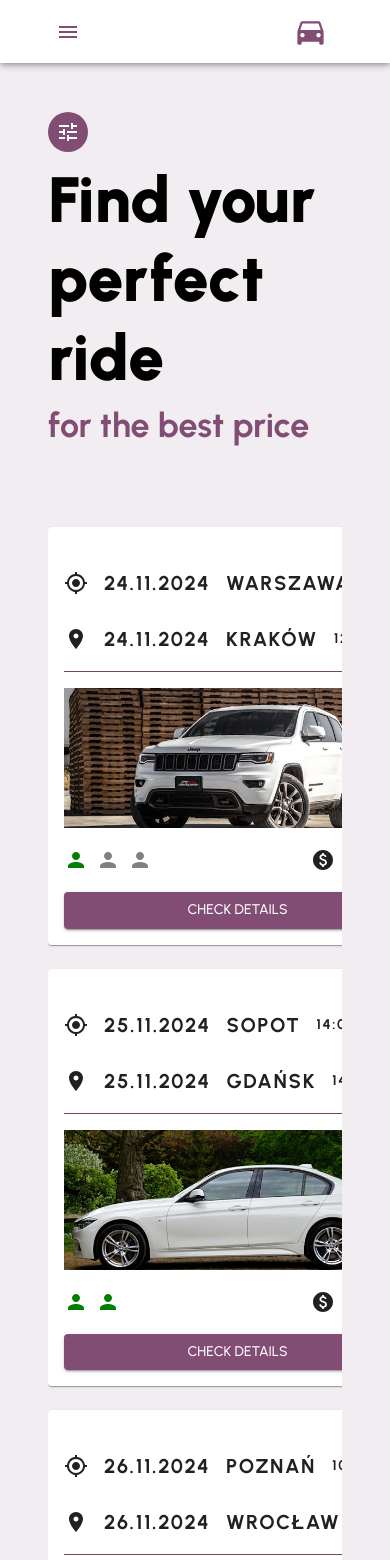
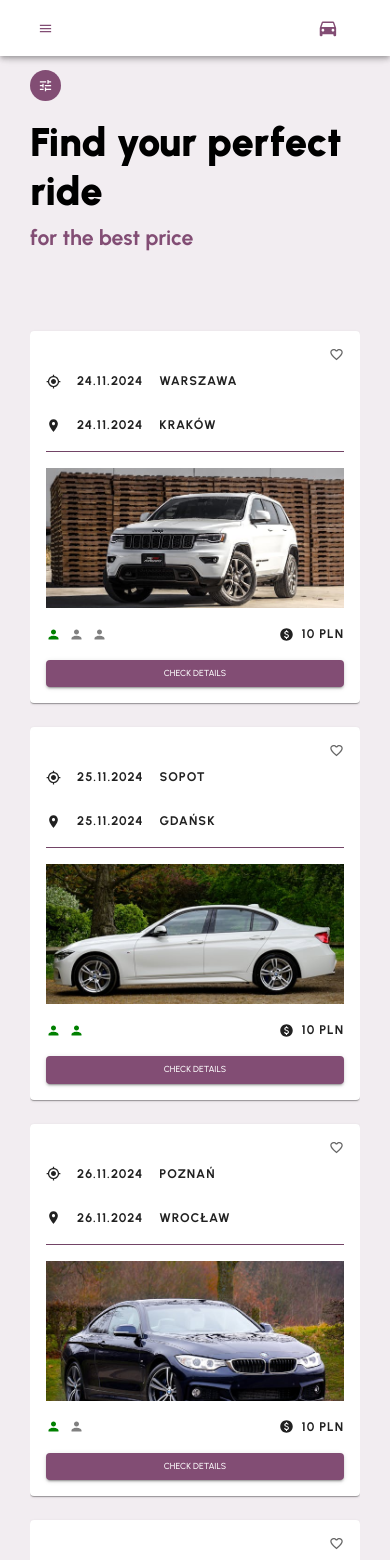
Before and after one commit to Wiolinek/microservice-architecture, a React (Vite) app in the folder client/: page / in a window 390 px wide. Shown: the top 1560 px of the page. Built offline with nearby package versions, Linux system fonts and the light colour scheme.

Commit message:
fix responsive ride card, ride list, add ride page

```diff
--- a/client/src/App.css
+++ b/client/src/App.css
@@ -3,3 +3,21 @@
   padding: 0;
   box-sizing: border-box;
 }
+
+@media (max-width: 1024px) {
+  * {
+    font-size: 14px;
+  }
+}
+
+@media (max-width: 768px) {
+  * {
+    font-size: 12px;
+  }
+}
+
+@media (max-width: 480px) {
+  * {
+    font-size: 10px;
+  }
+}
--- a/client/src/components/RideCard.tsx
+++ b/client/src/components/RideCard.tsx
@@ -73,7 +73,7 @@ const RideCard = ({
                   <Typography variant="h6" component="p" sx={typographyStyle}>
                     {start}
                   </Typography>
-                  <Typography variant="body2" component="p" sx={typographyStyle}>
+                  <Typography variant="body2" component="p" sx={{ ...typographyStyle, display: { xs: 'none', sm: 'inline' } }}>
                     {startTime}
                   </Typography>
                 </Stack>
@@ -88,7 +88,7 @@ const RideCard = ({
                   <Typography variant="h6" component="p" sx={typographyStyle}>
                     {destination}
                   </Typography>
-                  <Typography variant="body2" component="p" sx={typographyStyle}>
+                  <Typography variant="body2" component="p" sx={{ ...typographyStyle, display: { xs: 'none', sm: 'inline' } }}>
                     {endTime}
                   </Typography>
                 </Stack>
--- a/client/src/components/RidesList.tsx
+++ b/client/src/components/RidesList.tsx
@@ -10,7 +10,11 @@ const RidesList = () => {
   const [height, setHeight] = useState<number>(100);
   return (
     <Grid container direction="row" spacing={3} style={{ marginLeft: -24, marginTop: 48 }}>
-      <Grid item xs={12} md={pathname.includes('/ride/') ? 6 : 12}>
+      <Grid
+        item
+        sx={{ display: { xs: pathname.includes('/ride/') ? 'none' : 'grid', lg: 'grid' } }}
+        xs={12}
+        lg={pathname.includes('/ride/') ? 6 : 12}>
         <List
           sx={
             pathname.includes('/ride/')
@@ -37,7 +41,7 @@ const RidesList = () => {
           </Grid>
         </List>
       </Grid>
-      <Grid item md={6} sx={{ display: { xs: 'none', md: pathname.includes('/ride/') ? 'grid' : 'none' } }}>
+      <Grid item lg={6} sx={{ display: { xs: 'grid' } }}>
         <Outlet context={setHeight} />
       </Grid>
     </Grid>
--- a/client/src/pages/Inbox.tsx
+++ b/client/src/pages/Inbox.tsx
@@ -1,11 +1,11 @@
-import PageWrapper from '@layouts/PageWrapper';
+import DashboardPageWrapper from '@layouts/DashboardPageWrapper';
 import Stack from '@mui/material/Stack';
 
 const Inbox = () => {
   return (
-    <PageWrapper>
+    <DashboardPageWrapper>
       <Stack spacing={2}>Inbox</Stack>
-    </PageWrapper>
+    </DashboardPageWrapper>
   );
 };
 
```
